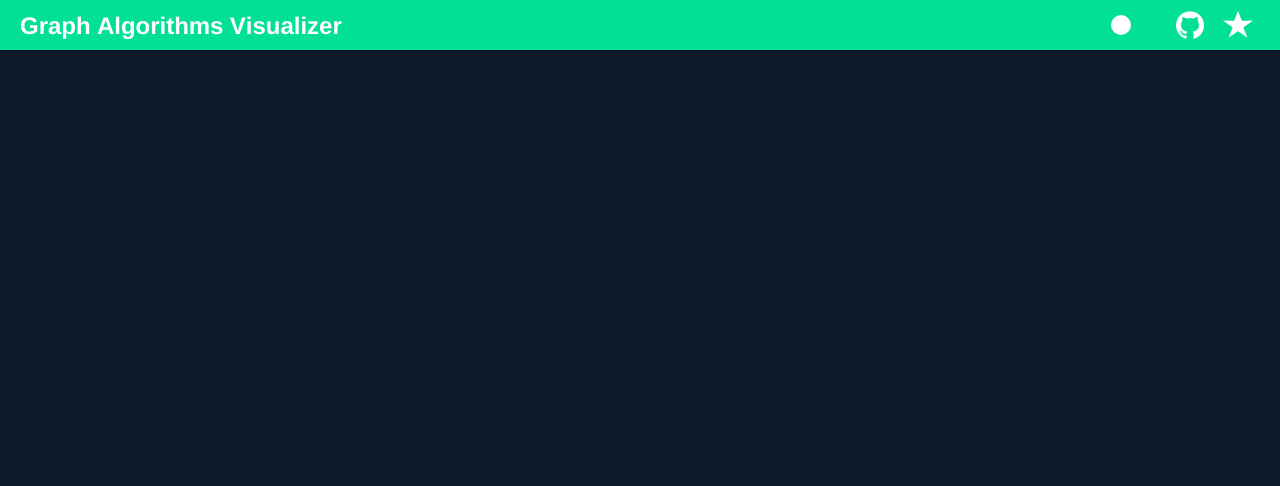
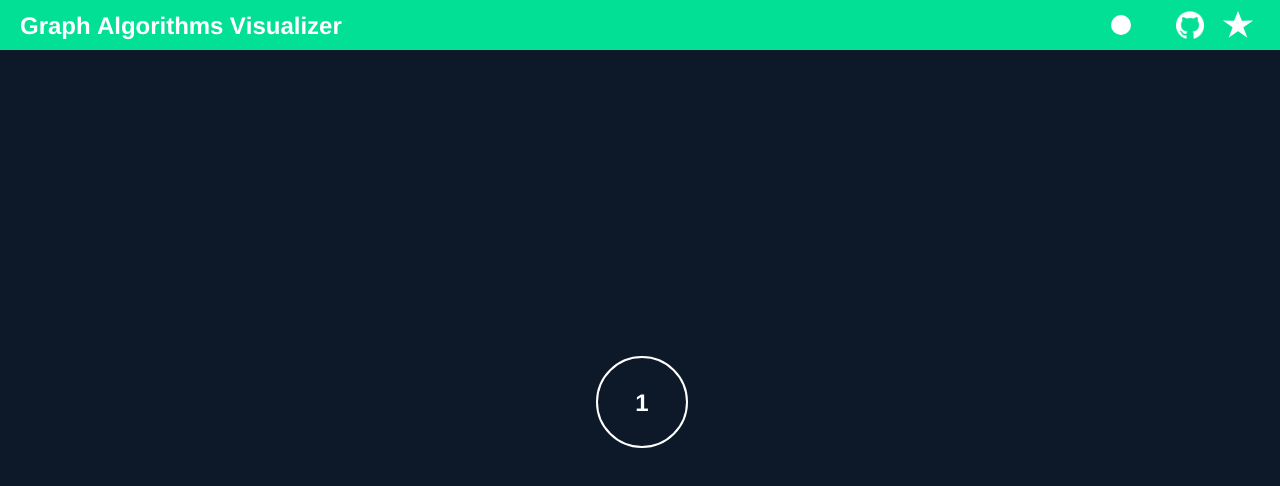
Before and after one commit to jiaqiwang969/GraphGDB, a React (Create React App) app: page / in a window 1280 px wide. Shown: the top 486 px of the page. Built offline with nearby package versions, Linux system fonts and the light colour scheme.

Commit message:
fix: GraphNode styling

```diff
--- a/src/components/GraphNode/Container.tsx
+++ b/src/components/GraphNode/Container.tsx
@@ -11,6 +11,7 @@ const Container = styled.div<Props>`
   display: flex;
   justify-content: center;
   align-items: center;
+  font-size: 24px;
   height: 88px;
   width: 88px;
   left: calc(50% - 44px);
@@ -28,7 +29,8 @@ const Container = styled.div<Props>`
   border-radius: 88px;
   border-width: 2px;
   border-style: solid;
-  border-color: ${(props) => props.theme.edge};
+  border-color: ${(props) => props.theme.edge.background};
+  transition-duration: 0.3s;
 `;
 
 export default Container;
--- a/src/components/GraphNode/GraphNode.tsx
+++ b/src/components/GraphNode/GraphNode.tsx
@@ -3,11 +3,12 @@ import Container from './Container';
 
 interface Props {
   isActive: boolean;
+  content: string;
 }
 
 const GraphNode: React.FC<Props> = (props: Props): ReactElement => {
   console.log(1212);
-  return <Container isActive={props.isActive}></Container>;
+  return <Container isActive={props.isActive}>{props.content}</Container>;
 };
 
 export default GraphNode;
--- a/src/components/Home/Home.tsx
+++ b/src/components/Home/Home.tsx
@@ -11,9 +11,8 @@ const Home: React.FC<HomeProps> = (props: HomeProps): ReactElement => {
   return (
     <div>
       <Navbar changeTheme={props.changeTheme}></Navbar>
-      <GraphCanvas>
-        <GraphNode isActive={true}></GraphNode>
-      </GraphCanvas>
+      <GraphCanvas></GraphCanvas>
+      <GraphNode isActive={false} content="1"></GraphNode>
     </div>
   );
 };
```
